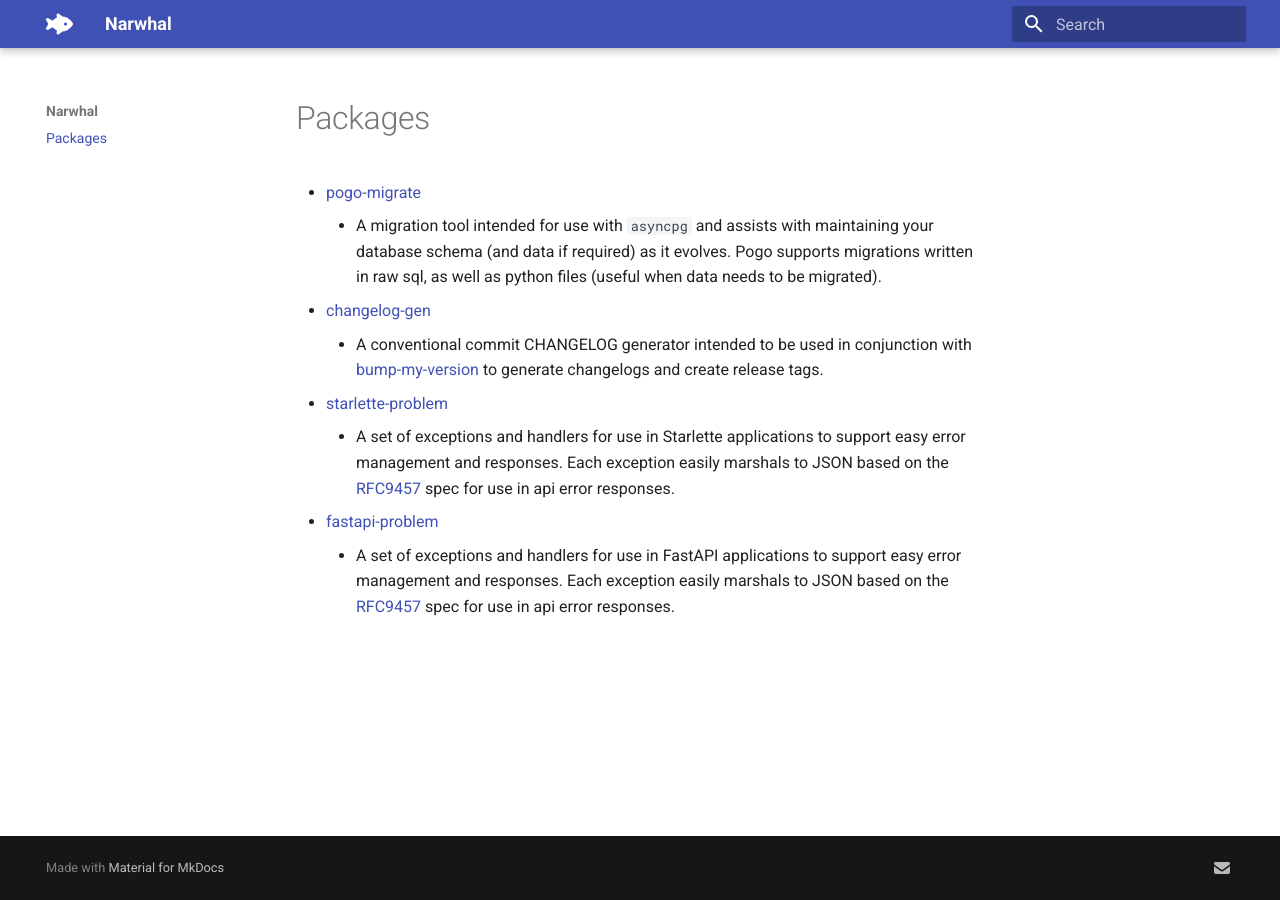
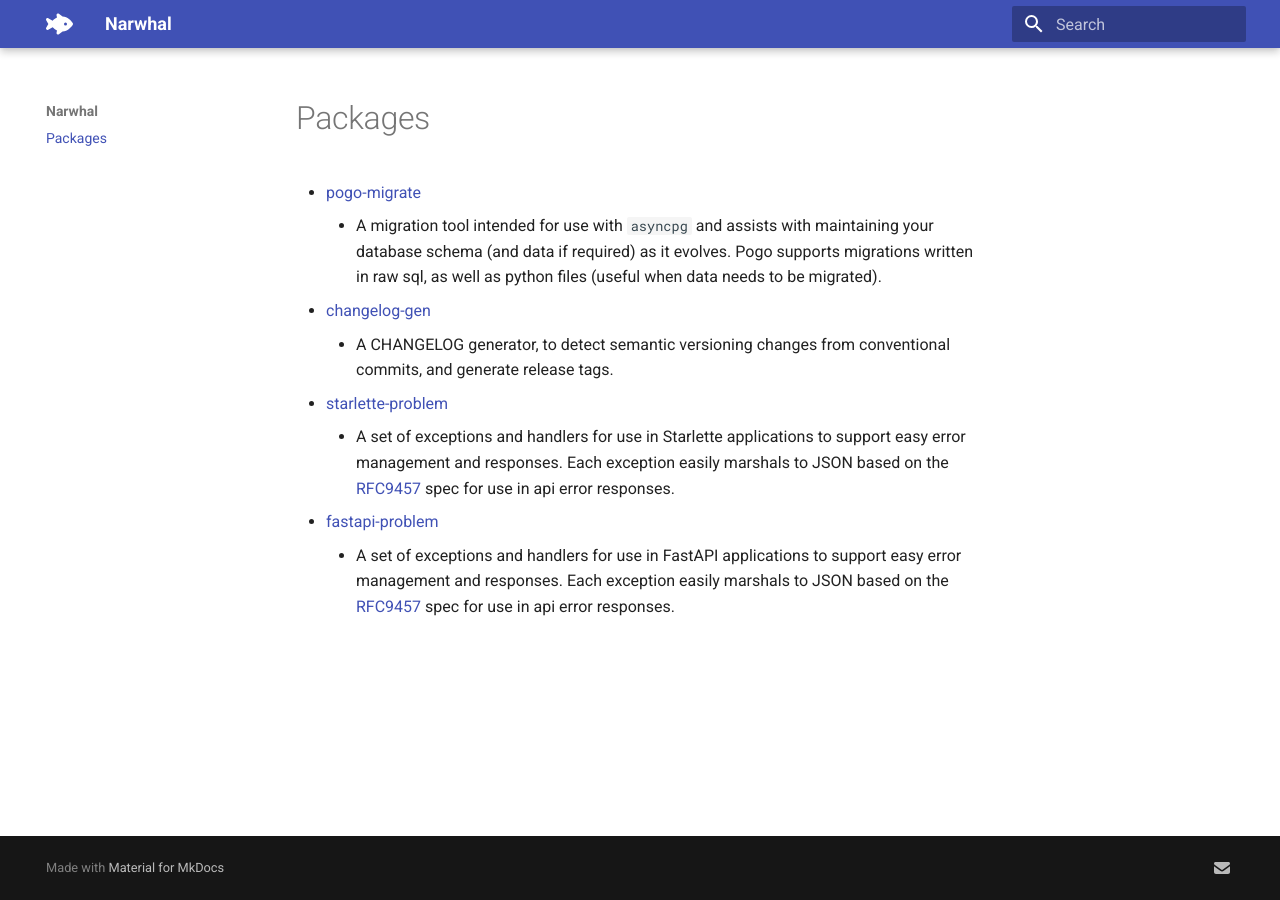
Before and after one commit to NRWLDev/nrwldev.github.io, an MkDocs documentation site: the page built from docs/index.md, in a window 1280 px wide. Built offline with MkDocs 1.6.1 and Material for MkDocs 9.7.7, drawn with Linux system fonts in a browser that asks for light colours.

Commit message:
update changelog description

```diff
--- a/docs/index.md
+++ b/docs/index.md
@@ -6,10 +6,8 @@
       Pogo supports migrations written in raw sql, as well as python files
       (useful when data needs to be migrated).
 * [changelog-gen](https://nrwldev.github.io/changelog-gen)
-    * A conventional commit CHANGELOG generator intended to be used in
-      conjunction with
-      [bump-my-version](https://github.com/callowayproject/bump-my-version) to
-      generate changelogs and create release tags.
+    * A CHANGELOG generator, to detect semantic versioning changes
+      from conventional commits, and generate release tags.
 * [starlette-problem](https://nrwldev.github.io/starlette-problem)
     * A set of exceptions and handlers for use in Starlette applications to
       support easy error management and responses. Each exception easily
```
